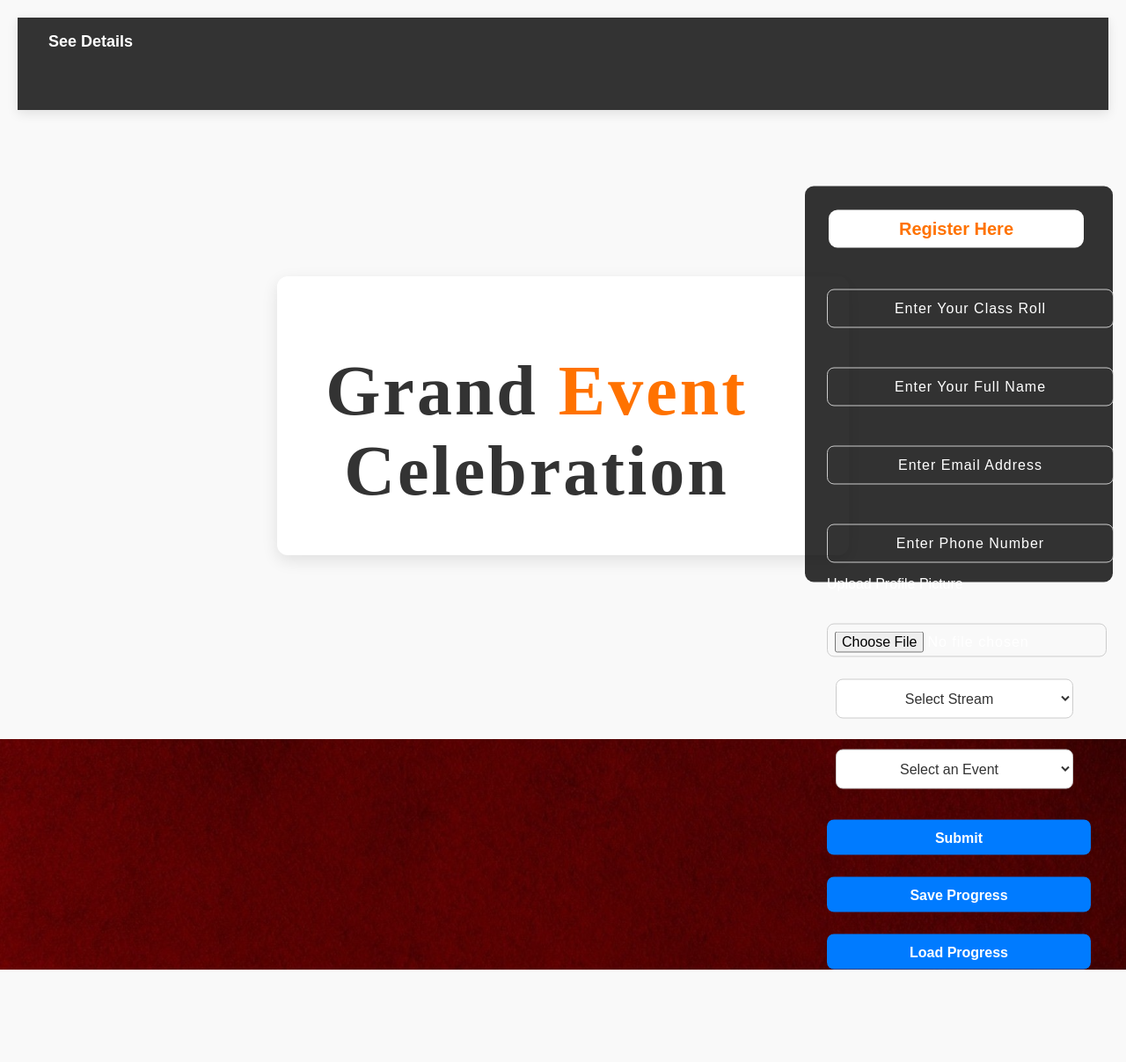
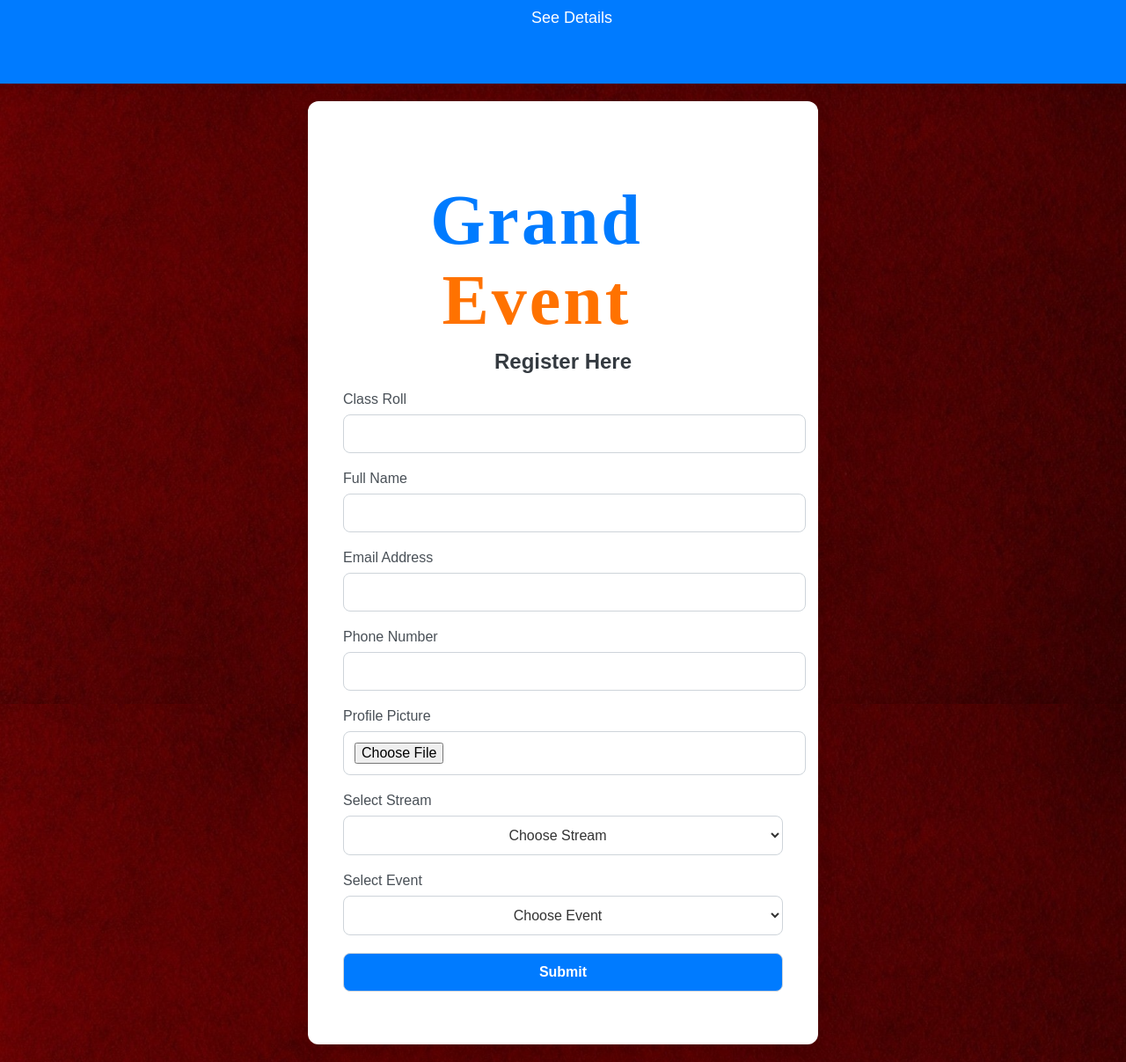
Before and after one commit to Ramsey99/fest-registration, a Flask app: page / in a window 1280 px wide. Shown: the whole page at 88% size. Before the commit the page ends 1102 px from the top, so only its background shows below. Run offline with Flask 2, Linux system fonts and the light colour scheme; some libraries are stand-ins or nearby versions.

Commit message:
Enhanced sections to improve design and usability
Enhanced navbar,container,content box,heading,typography,form field,button styling,image preview styling and qr code.

```diff
--- a/templates/index.html
+++ b/templates/index.html
@@ -13,217 +13,161 @@
             font-family: 'Poppins', sans-serif;
             margin: 0;
             padding: 0;
-            background-color: #f0f0f0;
-            transition: background-color 0.3s ease-in-out;
-        }
-
-        .main {
-            display: flex;
-            flex-direction: column;
-            justify-content: center;
-            align-items: center;
-            min-height: 100vh;
-            background-color: #f9f9f9;
-            padding: 20px;
+            background-color: #e9ecef;
+            color: #495057;
         }
 
         .navbar {
             width: 100%;
-            background-color: #333;
-            padding: 15px 0;
+            background-color: #007BFF;
+            padding: 10px;
             box-shadow: 0 4px 12px rgba(0, 0, 0, 0.1);
+            text-align: center;
         }
 
-        .navbar .menu ul {
-            display: flex;
-            justify-content: center;
-            list-style: none;
-            padding: 0;
-            margin: 0;
-        }
-
-        .navbar .menu ul li {
-            margin: 0 20px;
-        }
-
-        .navbar .menu ul li a {
+        .navbar a {
             color: #fff;
             text-decoration: none;
             font-size: 18px;
-            padding: 8px 15px;
-            border-radius: 5px;
-            transition: background-color 0.3s ease, color 0.3s ease;
+            padding: 10px 20px;
         }
 
-        .navbar .menu ul li a:hover {
-            background-color: #575757;
-            color: #fff;
+        .container {
+            display: flex;
+            flex-direction: column;
+            align-items: center;
+            justify-content: center;
+            min-height: 100vh;
+            padding: 20px;
         }
 
         .content {
-            text-align: center;
-            padding: 25px;
-            max-width: 600px;
-            margin: auto;
             background-color: #fff;
             border-radius: 12px;
+            padding: 40px;
+            max-width: 500px;
             box-shadow: 0 6px 18px rgba(0, 0, 0, 0.1);
-            transition: all 0.3s ease-in-out;
+            text-align: center;
+            width: 100%;
         }
 
         h1 {
-            font-size: 42px;
-            margin-bottom: 20px;
-            font-weight: 700;
-            color: #333;
-            transition: color 0.3s ease;
-        }
-
-        h1 span {
+            font-size: 36px;
             color: #007BFF;
+            margin-bottom: 10px;
         }
 
         h2 {
-            margin-bottom: 25px;
-            font-size: 30px;
-            color: #444;
-            font-weight: 600;
-        }
-
-        .form {
-            display: flex;
-            flex-direction: column;
-            gap: 15px;
-        }
-
-        .form input,
-        .select-box select,
-        .btnn {
-            padding: 12px;
-            border-radius: 8px;
-            border: 1px solid #ccc;
-            font-size: 16px;
-            outline: none;
-            transition: all 0.3s ease;
-        }
-
-        .form input:focus,
-        .select-box select:focus {
-            border-color: #007BFF;
-            box-shadow: 0 0 8px rgba(0, 123, 255, 0.4);
-        }
-
-        .btnn {
-            background-color: #007BFF;
-            color: white;
-            border: none;
-            cursor: pointer;
-            font-weight: bold;
-            transition: background-color 0.3s ease, transform 0.3s ease;
-        }
-
-        .btnn:hover {
-            background-color: #0056b3;
-            transform: translateY(-2px);
+            font-size: 24px;
+            color: #343a40;
+            margin-bottom: 20px;
         }
 
         .form-group {
+            margin-bottom: 20px;
             text-align: left;
         }
 
-        .form-group label {
+        label {
             display: block;
-            margin-bottom: 6px;
+            margin-bottom: 8px;
             font-weight: 500;
+            color: #495057;
         }
 
-        .form-group input[type="file"] {
-            padding: 8px;
+        input[type="text"],
+        input[type="email"],
+        input[type="file"],
+        select,
+        .btn {
+            width: 100%;
+            padding: 12px;
+            border-radius: 8px;
+            border: 1px solid #ced4da;
+            font-size: 16px;
+            outline: none;
+            transition: 0.3s ease;
         }
 
+        input[type="text"]:focus,
+        input[type="email"]:focus,
+        select:focus {
+            border-color: #007BFF;
+            box-shadow: 0 0 8px rgba(0, 123, 255, 0.25);
+        }
 
-        .error {
-            border-color: red;
+        .btn {
+            background-color: #007BFF;
+            color: #fff;
+            font-weight: bold;
+            cursor: pointer;
+            transition: background-color 0.3s ease;
+        }
+
+        .btn:hover {
+            background-color: #0056b3;
+        }
+
+        #preview {
+            margin-top: 10px;
+            max-width: 100px;
+            max-height: 100px;
+            display: none;
+            border-radius: 8px;
+        }
+
+        #qrcode {
+            margin-top: 20px;
         }
 
         .error-text {
-            color: red;
+            color: #e74c3c;
             font-size: 12px;
-            text-align: left;
-            margin-top: -5px;
-            margin-bottom: 10px;
         }
 
-
-        #preview {
-            margin-top: 10px;
-            max-width: 150px;
-            max-height: 150px;
-            display: none;
-            border-radius: 8px;
-            box-shadow: 0 0 10px rgba(0, 0, 0, 0.1);
-        }
-
-
         @media (max-width: 600px) {
-            h1 {
-                font-size: 34px;
-            }
-
             .content {
                 padding: 20px;
-                width: 95%;
             }
-
-            .navbar .menu ul li a {
-                font-size: 16px;
-            }
-        }
-
-        #qrcode {
-            margin-top: 25px;
-        }
-
-
-        button {
-            transition: transform 0.2s ease;
-        }
-
-        button:active {
-            transform: scale(0.95);
         }
     </style>
 </head>
 
 <body>
-    <div class="main">
     <div class="navbar">
-            <div class="menu">
-                <ul>
-                    <li><a href="see_details.html">See Details</a></li>
-                </ul>
-            </div>
+        <a href="see_details.html">See Details</a>
     </div>
 
+    <div class="container">
         <div class="content">
-            <h1>Grand <span>Event</span> <br> Celebration</h1>
+            <h1>Grand <span>Event</span></h1>
+            <h2>Register Here</h2>
             <form id="myform" action="/submit" method="post" enctype="multipart/form-data">
-                <div class="form">
-                    <h2>Register Here</h2>
+                <div class="form-group">
+                    <label for="roll">Class Roll</label>
                     <input type="text" id="roll" name="roll" placeholder="Enter Your Class Roll" required>
+                </div>
+                <div class="form-group">
+                    <label for="fullname">Full Name</label>
                     <input type="text" id="fullname" name="fullname" placeholder="Enter Your Full Name" required>
+                </div>
+                <div class="form-group">
+                    <label for="email">Email Address</label>
                     <input type="email" id="email" name="email" placeholder="Enter Email Address" required>
+                </div>
+                <div class="form-group">
+                    <label for="phno">Phone Number</label>
                     <input type="text" id="phno" name="phno" placeholder="Enter Phone Number" required>
-
+                </div>
                 <div class="form-group">
-                        <label for="profile">Upload Profile Picture</label>
+                    <label for="profile">Profile Picture</label>
                     <input type="file" id="profile" name="profile" accept="image/*" required>
                     <img id="preview" alt="Image Preview">
                 </div>
-
-                    <div class="select-box">
+                <div class="form-group">
+                    <label for="stream">Select Stream</label>
                     <select id="stream" name="stream" required>
-                            <option value="">Select Stream</option>
+                        <option value="">Choose Stream</option>
                         <option value="CSE">CSE</option>
                         <option value="IT">IT</option>
                         <option value="ECE">ECE</option>
@@ -231,10 +175,10 @@
                         <option value="MCA">MCA</option>
                     </select>
                 </div>
-
-                    <div class="select-box">
+                <div class="form-group">
+                    <label for="event">Select Event</label>
                     <select id="event" name="event" required>
-                            <option value="">Select an Event</option>
+                        <option value="">Choose Event</option>
                         <option value="Quiz">Quiz</option>
                         <option value="Essay">Essay</option>
                         <option value="Poetry">Poetry</option>
@@ -243,12 +187,8 @@
                         <option value="Debate">Debate</option>
                     </select>
                 </div>
-                    <button type="submit" class="btnn">Submit</button>
-                    <button type="button" id="saveProgress" class="btnn">Save Progress</button>
-                    <button type="button" id="loadProgress" class="btnn">Load Progress</button>
-                </div>
+                <button type="submit" class="btn">Submit</button>
             </form>
-
 
             <div id="qrcode"></div>
         </div>
@@ -258,51 +198,25 @@
         const form = document.getElementById("myform");
         const qrCodeDiv = document.getElementById("qrcode");
 
-
-        const showError = (field, errorText) => {
-            field.classList.add("error");
-            const errorElement = document.createElement("small");
-            errorElement.classList.add("error-text");
-            errorElement.innerText = errorText;
-            field.closest(".form").appendChild(errorElement);
-        }
-
-
         const handleFormData = (e) => {
             e.preventDefault();
-
             const fullnameInput = document.getElementById("fullname");
             const emailInput = document.getElementById("email");
             const phnoInput = document.getElementById("phno");
             const streamInput = document.getElementById("stream");
             const eventInput = document.getElementById("event");
 
-            const fullname = fullnameInput.value.trim();
-            const email = emailInput.value.trim();
-            const phno = phnoInput.value.trim();
-            const stream = streamInput.value;
-            const event = eventInput.value;
-
-            if (fullname && email && phno && stream && event) {
-
             const qrCodeData = {
-                    fullname,
-                    email,
-                    phno,
-                    stream,
-                    event
+                fullname: fullnameInput.value.trim(),
+                email: emailInput.value.trim(),
+                phno: phnoInput.value.trim(),
+                stream: streamInput.value,
+                event: eventInput.value
             };
 
             QRCode.toCanvas(qrCodeDiv, JSON.stringify(qrCodeData), (error) => {
-                    if (error) {
-                        console.error("Error generating QR code:", error);
-                    } else {
-                        console.log("QR code generated successfully");
-                    }
+                if (error) console.error("Error generating QR code:", error);
             });
-            } else {
-                console.log("Form validation failed.");
-            }
         };
 
         form.addEventListener("submit", handleFormData);
```
Lines whose indentation alone changed are shown as unchanged.
